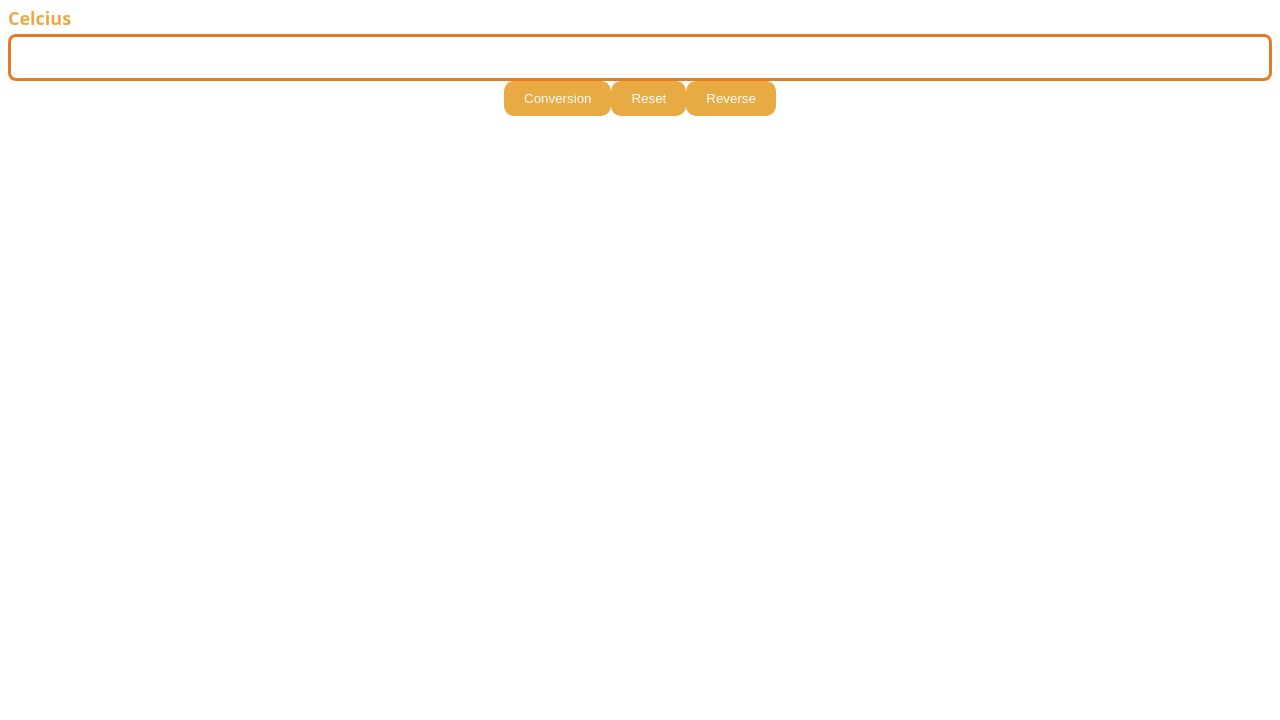
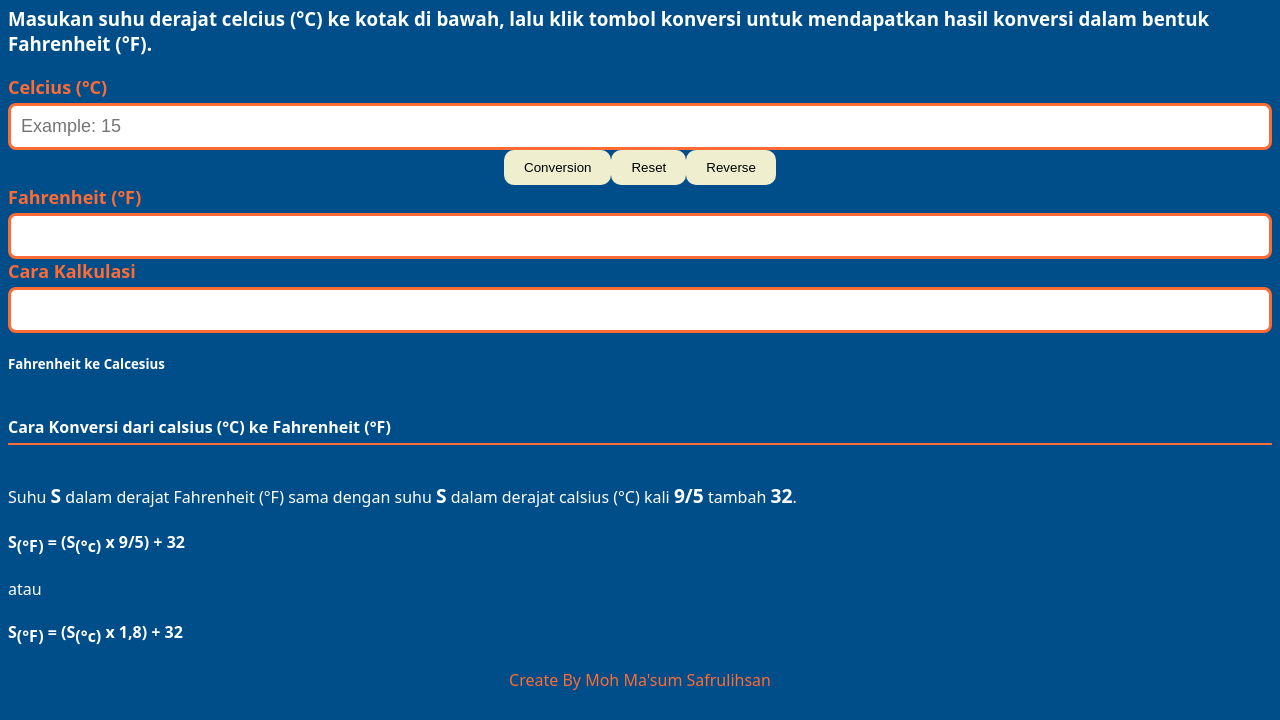
Before and after one commit to revou-fundamental-course/12-jun-23-Masum-XD, a plain HTML site: page index.html in a window 1280 px wide. Shown: the part 80-800 px from the top of the page. Drawn offline with Linux system fonts and the light colour scheme.

Commit message:
menambah file js

```diff
--- a/css/style.css
+++ b/css/style.css
@@ -1,10 +1,19 @@
 body {
+	background-color: #004e89;
 	font-family: system-ui, -apple-system, BlinkMacSystemFont, 'Segoe UI', Roboto,
 		Oxygen, Ubuntu, Cantarell, 'Open Sans', 'Helvetica Neue', sans-serif;
 }
 
+/* COLOR
+#bee9e8
+#62b6cb
+#1b4965
+#cae9ff
+#5fa8d3
+*/
+
 header {
-	background-color: #025464;
+	background-color: #ff6b35;
 	color: white;
 	text-align: center;
 	margin-left: 100px;
@@ -16,19 +25,19 @@ label {
 	margin-bottom: 4px;
 	font-size: 18px;
 	font-weight: bold;
-	color: #e8aa42;
+	color: #ff6b35;
 }
 
 #inputField {
 	outline: none;
 	font-size: 18px;
 	border-radius: 8px;
-	border: solid #e57c23;
+	border: solid #ff6b35;
 	padding: 10px;
 }
 
 #inputField:focus {
-	border: solid #e8aa42;
+	border: solid #ff6b35;
 }
 
 .InputSection {
@@ -43,8 +52,8 @@ label {
 }
 
 button {
-	background-color: #e8aa42;
-	color: white;
+	background-color: #efefd0;
+	color: black;
 	padding: 10px 20px;
 	border-radius: 10px;
 	cursor: pointer;
@@ -52,10 +61,53 @@ button {
 }
 
 button:hover {
-	background-color: #e57c23;
+	background-color: #f7c59f;
 }
 
 button:active {
 	transform: translateY(2px);
-	background-color: #e57c23;
+	background-color: #f7c59f;
 }
+
+#output,
+#calculation {
+	/* border: 1px solid #ff6b35;
+	padding: 10px;
+	margin-top: 10px;
+    background-color: white; */
+	outline: none;
+	font-size: 18px;
+	border-radius: 8px;
+	border: solid #ff6b35;
+	padding: 20px;
+	background-color: white;
+}
+
+h3 {
+	color: white;
+}
+
+.explanation {
+	color: white;
+}
+
+.footer {
+	text-align: center;
+	color: #ff6b35;
+}
+
+strong {
+	font-size: 1.2em; /* Ubah ukuran huruf sesuai kebutuhan */
+}
+
+.subscript {
+	vertical-align: sub;
+}
+
+.garis {
+	border-bottom: 2px solid #ff6b35;
+	display: inline-block;
+	padding-bottom: 5px;
+	width: 100%;
+	color
+}
--- a/index.html
+++ b/index.html
@@ -6,19 +6,65 @@
 		<meta name="viewport" content="width=device-width, initial-scale=1.0" />
 		<link rel="stylesheet" href="css/style.css" />
 		<title>Temperatur Conversion</title>
+		<script src="js/script.js"></script>
 	</head>
+
 	<body>
 		<header>
 			<h1>Temperatur Conversion</h1>
 		</header>
+		<h3>
+			Masukan suhu derajat celcius (°C) ke kotak di bawah, lalu klik tombol
+			konversi untuk mendapatkan hasil konversi dalam bentuk Fahrenheit (°F).
+		</h3>
 		<section class="InputSection">
-			<label for="inputField">Celcius</label>
-			<input type="number" id="inputField" />
+			<!-- Input Suhu -->
+			<label for="inputField">Celcius (°C)</label>
+			<input type="number" id="inputField" placeholder="Example: 15" />
+
+			<!-- Button -->
 			<div class="InputButtonSection">
-				<button>Conversion</button>
-				<button>Reset</button>
-				<button>Reverse</button>
+				<button onclick="convertTemperature()">Conversion</button>
+
+				<button onclick="resetFields()">Reset</button>
+
+				<button onclick="reverseConversion()">Reverse</button>
 			</div>
+
+			<!-- Output Suhu -->
+			<label for="output">Fahrenheit (°F)</label>
+			<div id="output"></div>
+
+			<label for="calculation">Cara Kalkulasi</label>
+			<div id="calculation"></div>
 		</section>
+
+		<div class="explanation">
+			<h5>Fahrenheit ke Calcesius</h5>
+			<h4 class="garis">Cara Konversi dari calsius (°C) ke Fahrenheit (°F)</h4>
+			<p>
+				Suhu <strong>S</strong> dalam derajat Fahrenheit (°F) sama dengan suhu
+				<strong>S</strong> dalam derajat calsius (°C) kali
+				<strong>9/5</strong> tambah <strong>32</strong>.
+			</p>
+			<h4>
+				S<span class="subscript">(°F)</span> = (S<span class="subscript"
+					>(°c)</span
+				>
+				x 9/5) + 32
+			</h4>
+			<p>atau</p>
+			<h4>
+				S<span class="subscript">(°F)</span> = (S<span class="subscript"
+					>(°c)</span
+				>
+				x 1,8) + 32
+			</h4>
+		</div>
+
+		<!-- Footer -->
+		<div class="footer">
+			<p>Create By Moh Ma'sum Safrulihsan</p>
+		</div>
 	</body>
 </html>
--- /dev/null
+++ b/js/script.js
@@ -0,0 +1,74 @@
+// Button Convert (mengconvert temperature)
+function convertTemperature() {
+	var inputField = document.getElementById('inputField');
+	var outputDiv = document.getElementById('output');
+	var calculationDiv = document.getElementById('calculation');
+
+	var celsius = parseFloat(inputField.value);
+	var fahrenheit = (celsius * 9) / 5 + 32;
+
+	outputDiv.textContent = parseInt(fahrenheit).toString();
+	calculationDiv.textContent =
+		celsius + ' °C * 9/5 + 32 = ' + parseInt(fahrenheit).toString() + ' °F';
+}
+
+// Button Reset (mereset input dan output)
+function resetFields() {
+	var inputField = document.getElementById('inputField');
+	var outputDiv = document.getElementById('output');
+	var calculationDiv = document.getElementById('calculation');
+
+	inputField.value = '';
+	outputDiv.textContent = '';
+	calculationDiv.textContent = '';
+}
+
+// function reverseConversion() {
+// 	var inputField = document.getElementById('inputField');
+// 	var outputDiv = document.getElementById('output');
+// 	var calculationDiv = document.getElementById('calculation');
+
+// 	if (isCelsiusToFahrenheit) {
+// 		var celsius = inputCelsius;
+// 		var fahrenheit = outputFahrenheit;
+
+// 		inputField.value = fahrenheit.toString();
+// 		calculationDiv.textContent =
+// 			celsius + ' °C * 9/5 + 32 = ' + fahrenheit.toString() + ' °F';
+// 	} else {
+// 		var fahrenheit = outputFahrenheit;
+// 		var celsius = inputCelsius;
+
+// 		inputField.value = celsius.toString();
+// 		calculationDiv.textContent =
+// 			fahrenheit + ' °F - 32 * 5/9 = ' + celsius.toString() + ' °C';
+// 	}
+
+// 	// Toggle the conversion mode
+// 	isCelsiusToFahrenheit = !isCelsiusToFahrenheit;
+// }
+
+var isCelsiusToFahrenheit = true;
+var inputCelsius = 90;
+var outputFahrenheit = 194;
+
+function reverseConversion() {
+	var calculationDiv = document.getElementById('calculation');
+
+	if (isCelsiusToFahrenheit) {
+		var celsius = inputCelsius;
+		var fahrenheit = outputFahrenheit;
+
+		calculationDiv.textContent =
+			celsius + ' °C * 9/5 + 32 = ' + fahrenheit.toString() + ' °F';
+	} else {
+		var fahrenheit = outputFahrenheit;
+		var celsius = inputCelsius;
+
+		calculationDiv.textContent =
+			fahrenheit + ' °F - 32 * 5/9 = ' + celsius.toString() + ' °C';
+	}
+
+	// Toggle the conversion mode
+	isCelsiusToFahrenheit = !isCelsiusToFahrenheit;
+}
```
Also changed, not shown: 1 other file.
